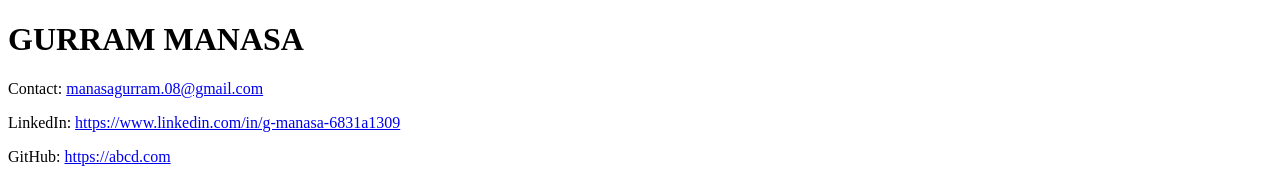
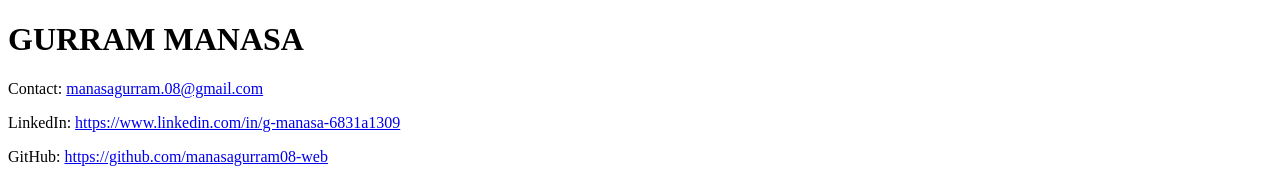
Before and after one commit to manasagurram08-web/MYPORTFOLIO, a plain HTML site: page index.html in a window 1280 px wide. Shown: the top 181 px of the page. Drawn offline with Linux system fonts and the light colour scheme.

Commit message:
Update GitHub link in index.html

```diff
--- a/index.html
+++ b/index.html
@@ -11,7 +11,7 @@
          <h1>GURRAM MANASA</h1>
          <p>Contact: <a href="mailto:manasagurram.08@gmail.com">manasagurram.08@gmail.com</a></p>
          <p>LinkedIn: <a href="https://www.linkedin.com/in/g-manasa-6831a1309" target="_blank" width="10" height="10">https://www.linkedin.com/in/g-manasa-6831a1309</a></p>
-         <p>GitHub: <a href="https://abcd.com" target="_blank">https://abcd.com</a></p>
+         <p>GitHub: <a href="https://github.com/manasagurram08-web" target="_blank">https://github.com/manasagurram08-web</a></p>
         </div>
         <table>
             <tr>
```
